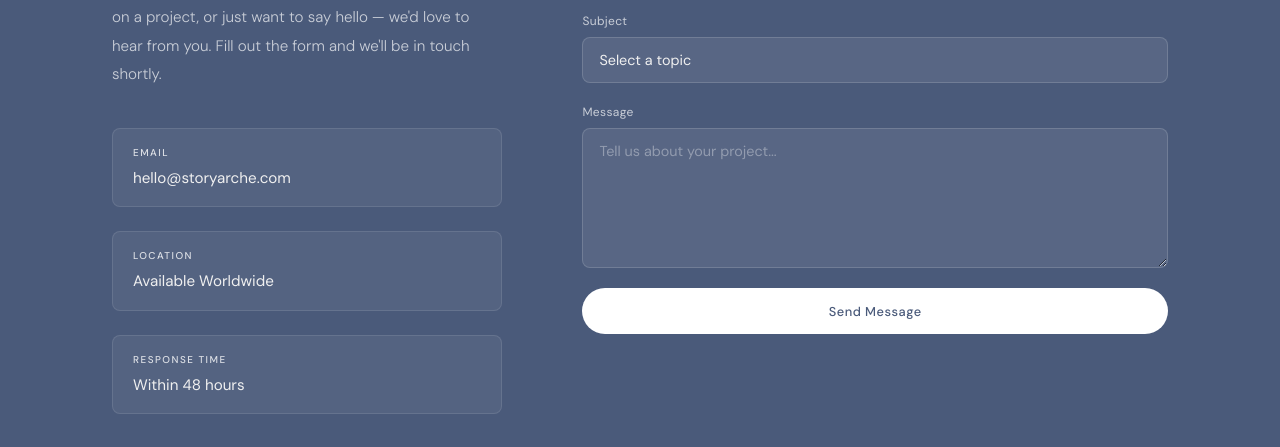
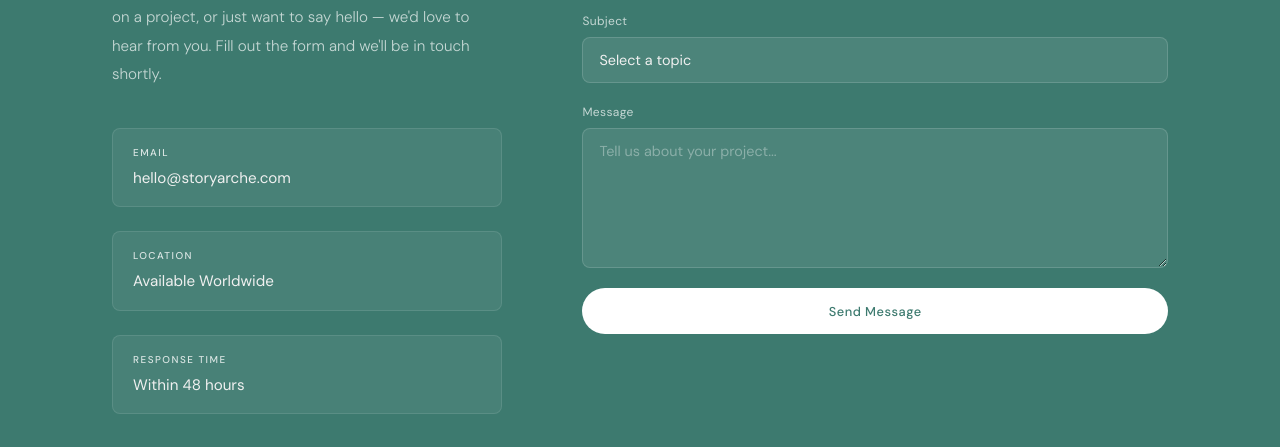
Before and after one commit to MikeyGTs/StoryarcheStudios, a plain HTML site: page contact.html in a window 1280 px wide. Shown: the part 505-952 px from the top of the page. Drawn offline with Linux system fonts and the light colour scheme.

Commit message:
Change contact page background to teal (#3d7a6f)
Co-Authored-By: Claude Sonnet 4.6 <noreply@anthropic.com>

```diff
--- a/css/style.css
+++ b/css/style.css
@@ -732,7 +732,7 @@ h1, h2, h3, h4 {
    CONTACT PAGE — FULL DUSTY NAVY THEME
    =========================== */
 .page-contact {
-  background: #4a5a7a;
+  background: #3d7a6f;
   color: #f0f0f0;
 }
 
@@ -791,13 +791,13 @@ h1, h2, h3, h4 {
 }
 
 .page-contact .form-group select option {
-  background: #4a5a7a;
+  background: #3d7a6f;
   color: #f0f0f0;
 }
 
 .page-contact .form-submit .btn {
   background: #ffffff;
-  color: #4a5a7a;
+  color: #3d7a6f;
 }
 
 .page-contact .form-submit .btn:hover {
```
